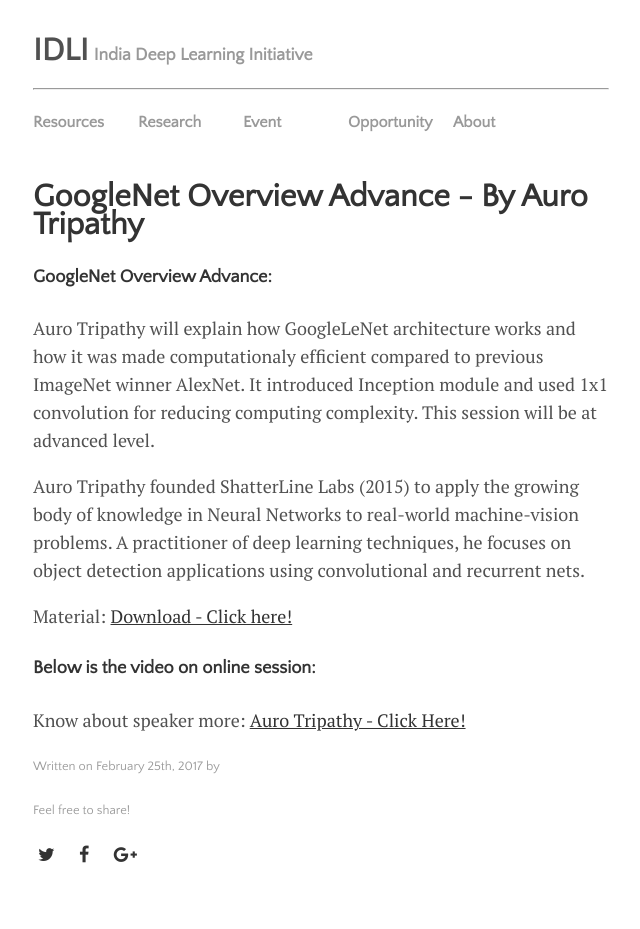
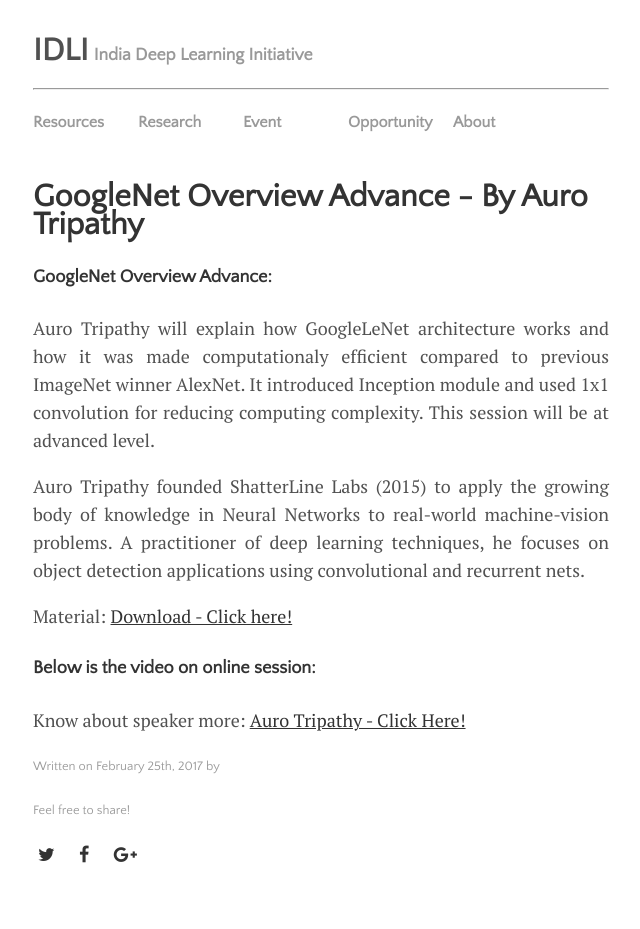
Before and after one commit to IndiaDeepLearningInitiative-IDLI/IndiaDeepLearningInitiative-IDLI.github.io, a Jekyll site: the page built from _session/2017-02-25-GoogleNet-Overview.md, in a window 1280 px wide. Shown: the top 929 px of the page, without its empty margins (319-959 px from the left). Built offline with Jekyll 4.4.1, drawn with Linux system fonts in a browser that asks for light colours; nearby versions of some CDN libraries; comment, search, counter and statistics services are not loaded.

Commit message:
Update 2017-02-25-GoogleNet-Overview.md

```diff
--- a/_session/2017-02-25-GoogleNet-Overview.md
+++ b/_session/2017-02-25-GoogleNet-Overview.md
@@ -6,9 +6,9 @@ title: GoogleNet Overview Advance - By Auro Tripathy
 
 #### GoogleNet Overview Advance:
 
-Auro Tripathy will explain how GoogleLeNet architecture works and how it was made computationaly efficient compared to previous ImageNet winner AlexNet. It introduced Inception module and used 1x1 convolution for reducing computing complexity. This session will be at advanced level.
+<p style="text-align: justify;"> Auro Tripathy will explain how GoogleLeNet architecture works and how it was made computationaly efficient compared to previous ImageNet winner AlexNet. It introduced Inception module and used 1x1 convolution for reducing computing complexity. This session will be at advanced level.</p>
 
-Auro Tripathy founded ShatterLine Labs (2015) to apply the growing body of knowledge in Neural Networks to real-world machine-vision problems. A practitioner of deep learning techniques, he focuses on object detection applications using convolutional and recurrent nets.
+<p style="text-align: justify;"> Auro Tripathy founded ShatterLine Labs (2015) to apply the growing body of knowledge in Neural Networks to real-world machine-vision problems. A practitioner of deep learning techniques, he focuses on object detection applications using convolutional and recurrent nets.</p>
 
 Material: [Download - Click here!](http://www.slideshare.net/aurot/googlenet-insights)
 
```
